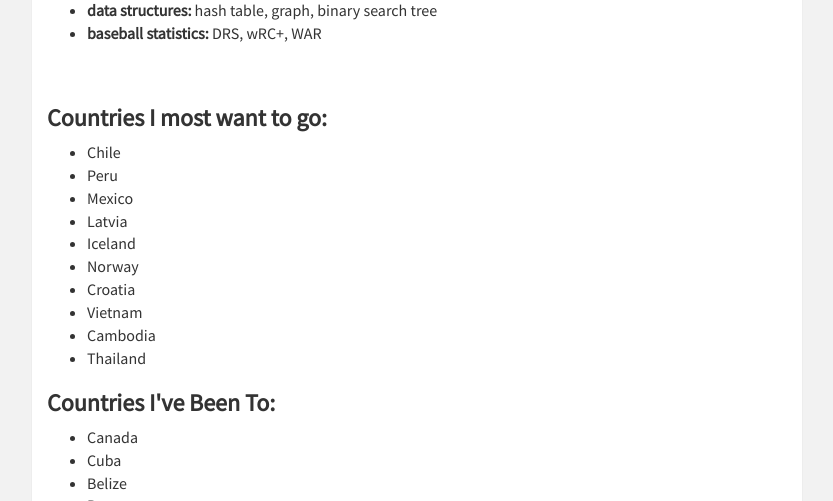
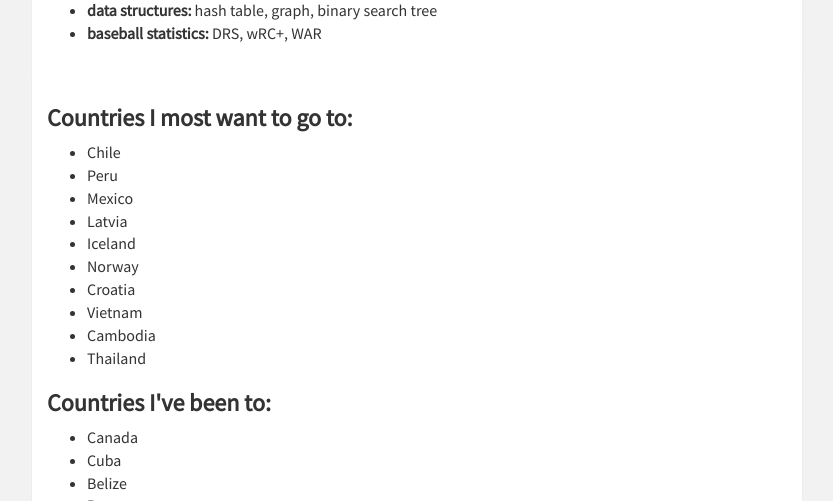
Before and after one commit to mrkaye97/mrkaye97.github.io, a Jekyll site: the page built from about.html, in a window 1280 px wide. Shown: the part 1085-1586 px from the top of the page, without its empty margins (223-1056 px from the left). Built offline with Jekyll 4.4.1, drawn with Linux system fonts in a browser that asks for light colours; nearby versions of some CDN libraries.

```diff
--- a/about.html
+++ b/about.html
@@ -59,7 +59,7 @@ Title: About Me
 
 		  <div class="panel panel-default">
     		<div class="panel-body">
-			  <h3><strong>Countries I most want to go:</strong></h3>
+			  <h3><strong>Countries I most want to go to:</strong></h3>
 			  <ul style="list-style-type:disc">
 				  <li style="font-size:16px">Chile</li>
 				  <li style="font-size:16px">Peru</li>
@@ -73,7 +73,7 @@ Title: About Me
 				  <li style="font-size:16px">Thailand</li>
 				</ul>
 
-			  <h3><strong>Countries I've Been To:</strong></h3>
+			  <h3><strong>Countries I've been to:</strong></h3>
 			  <ul style="list-style-type:disc">
 				  <li style="font-size:16px">Canada</li>
 				  <li style="font-size:16px">Cuba</li>
```
